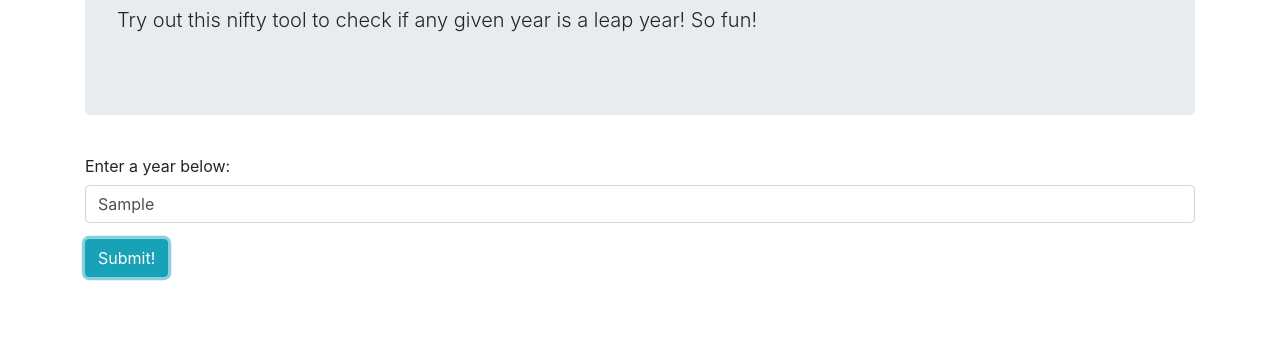
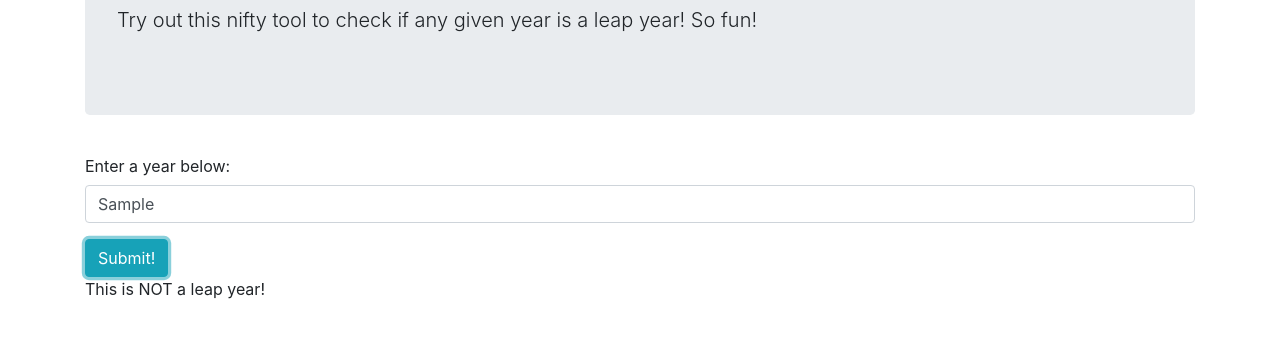
Before and after one commit to JohnSawiris/leap-year, a plain HTML site: page index.html in a window 1280 px wide. Both pictures are taken after typing "Sample" into the empty fields and a click on the button "Submit!". Shown: the part 134-472 px from the top of the page. Drawn offline with Linux system fonts and the light colour scheme.

Commit message:
add front end logic to reply according to input year

```diff
--- a/css/custom.css
+++ b/css/custom.css
@@ -0,0 +1,3 @@
+#result, .not {
+  display: none;
+}
--- a/index.html
+++ b/index.html
@@ -24,7 +24,9 @@
         <button type="submit" class="btn btn-info">Submit!</button>
       </form>
 
-
+      <div id="result">
+        <p>This is <span class="not">NOT </span>a leap year!</p>
+      </div>
 
 
 
--- a/js/scripts.js
+++ b/js/scripts.js
@@ -1,17 +1,26 @@
+// backend logic
+var isLeapYear = function(year) {
+  if ((year % 4 === 0) && (year % 100 !== 0) || (year % 400 === 0)) {
+    return true;
+  }
+  else {
+    return false;
+  }
+}
+
 $(document).ready(function() {
   $("form#year").submit(function(event) {
     event.preventDefault();
+    var userYear = parseInt($("#inputYear").val());
+    var result = isLeapYear(userYear);
 
-    var userYear = parseInt($("#inputYear").val());
+    //front end logic
+    if (!result) {
+      $(".not").show();
+    }else {
+      $(".not").hide();
+    }
 
-    var isLeapYear = function(year) {
-      if ((year % 4 === 0) && (year % 100 !== 0) || (year % 400 === 0)) {
-        console.log("hello I'm 4");
-      }
-      else {
-        return false;
-      }
-    }
-    console.log(isLeapYear(userYear));
+    $("#result").show();
   });
 });
```
